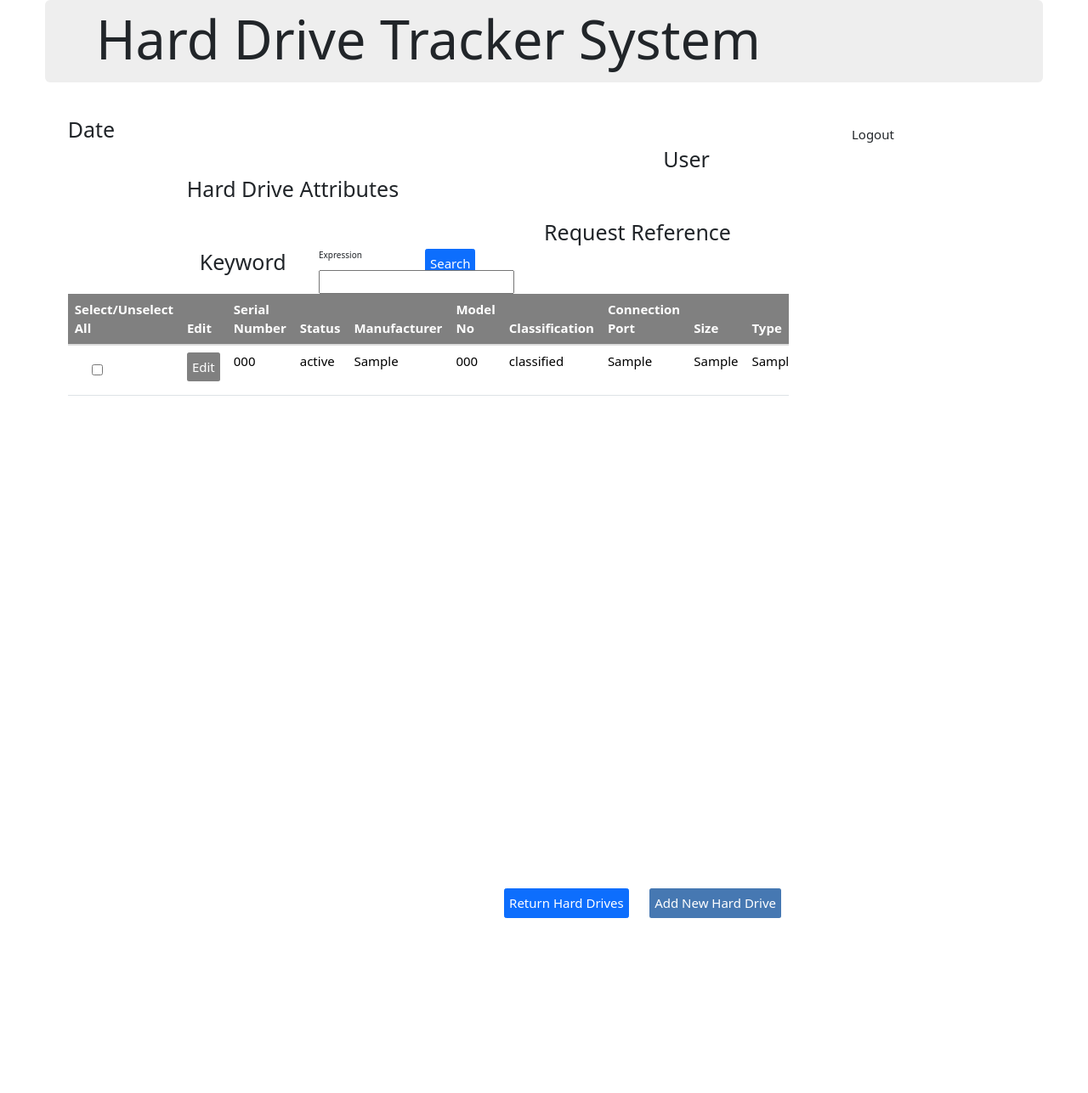
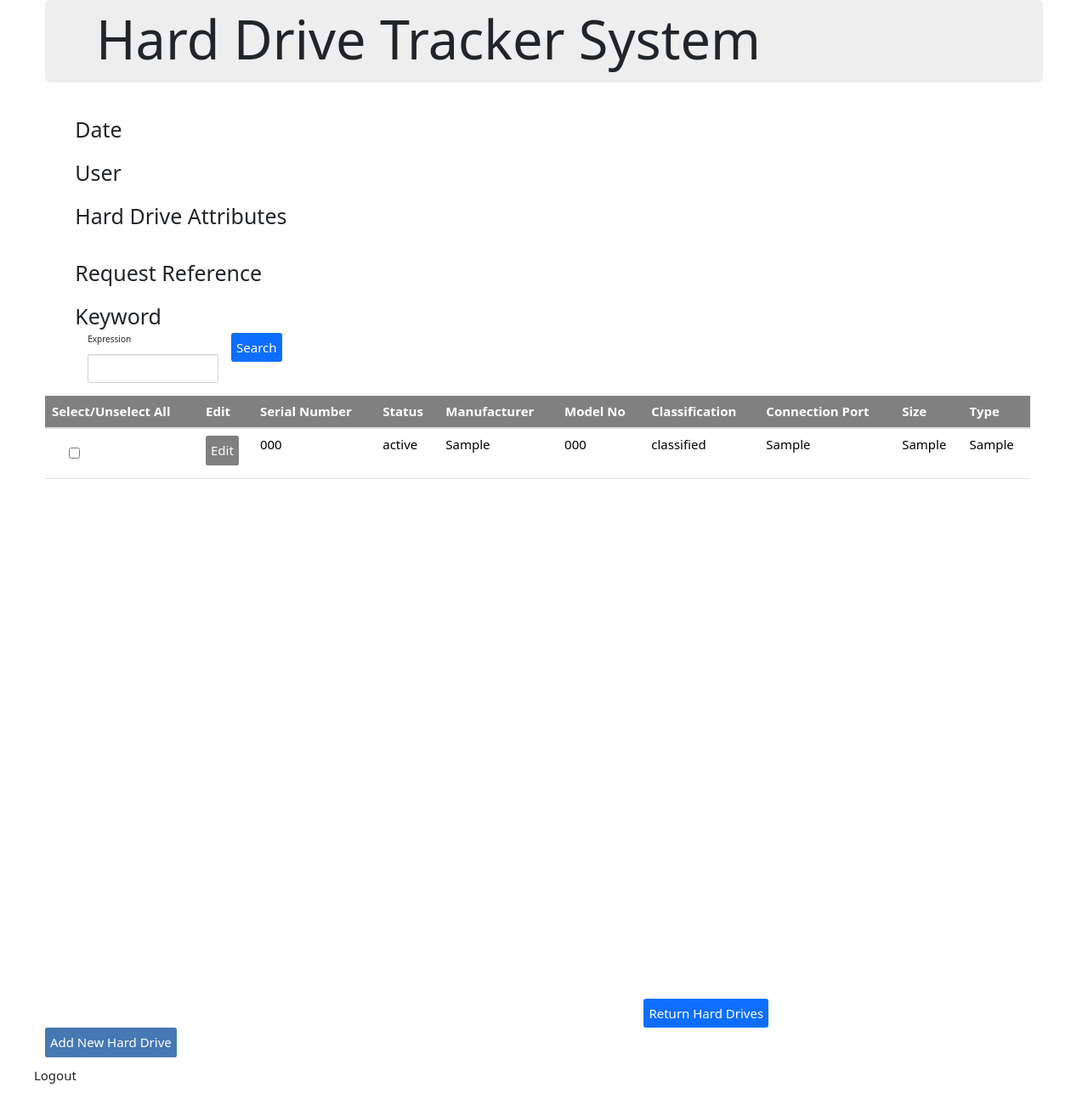
Before and after one commit to CS4311-Team-2/hard-drive-tracker-system, a Django app: template main/templates/maintainer/view_all_hard_drives.html in a window 1280 px wide. Shown: the whole page at 85% size. Before the commit the page ends 1081 px from the top, so only its background shows below. Run offline with Django 4.2, Linux system fonts and the light colour scheme; tables that the repository leaves empty hold one stand-in row (values such as "Sample post"); the template is opened without the code that fills it: values that come from a table or form of the project are taken from there, most other values are stand-ins (such as "Sample title", 1, 10 or a date in 2020); some libraries are stand-ins or nearby versions.

Commit message:
Made search content Area Clean
Needs better design, GUI Request Reference NO link to the model, and functionality for Keyword

```diff
--- a/main/templates/maintainer/mystyle.css
+++ /dev/null
@@ -1,54 +0,0 @@
-
-
- <div>
-    <!--Hard Drive Attributes Component-->
-    <h1>Hard Drive Attributes</h1>
- </div>
- <div class="form-group col-md-2">
-    {{hard_drive_filter.form.serial_number | bootstrap}}
- </div>
- <div class="form-group col-md-2">
-    {{hard_drive_filter.form.status | bootstrap}}
- </div>
- <div class="form-group col-md-2">
-    {{hard_drive_filter.form.image_version_id | bootstrap}}
- </div>
- <div class="form-group col-md-2">
-    {{hard_drive_filter.form.boot_test_status | bootstrap}}
- </div>
- <div class="form-group col-md-2">
-    {{hard_drive_filter.form.manufacturer | bootstrap}}
- </div>
- <div class="form-group col-md-2">
-    {{hard_drive_filter.form.model_number | bootstrap}}
- </div>
- <div class="form-group col-md-2">
-    {{hard_drive_filter.form.classification | bootstrap}}
- </div>
- <div class="form-group col-md-2">
-    {{hard_drive_filter.form.connection_port | bootstrap}}
- </div>
- <div class="form-group col-md-2">
-    {{hard_drive_filter.form.hard_drive_size | bootstrap}}
- </div>
- <div class="form-group col-md-2">
-    {{hard_drive_filter.form.hard_drive_type | bootstrap}}
- </div>
- <div>
-    <!--Hard Drive Attributes Component-->
-    <!--Needs To add Requenst Reference No.-->
-    <h1>Request Reference</h1>
- </div>
- <div class="form-group col-md-2">
-    {{hard_drive_filter.form.hard_drive_type | bootstrap}}
- </div>
- <div class="form-group col-md-2">
-    <!--Hard Drive Attributes Component-->
-    <h1>Keyword</h1>
- </div>
- <div>
-    <p>Expression</p>
-    <input type="text" name="expression">
- </div>
- <!--<p style="padding: 200px; border: 2px solid #A6ACAF;"></p>-->
- <div><button class="btn btn-primary" type="submit">Search</button></div>
--- a/main/templates/maintainer/view_all_hard_drives.html
+++ b/main/templates/maintainer/view_all_hard_drives.html
@@ -10,15 +10,11 @@
          <div class="row">
             <form method= "get">
                <div class="form-row">
-                  <div>
-                     <div>
-                        <!--Date Component-->
                   <h1>Date</h1>
-                     </div>
                   <div class="form-group col-md-2">
                      {{hard_drive_filter.form.create_date | bootstrap}}
                    </div>
-                     <div class="form-group col-md-2">
+                  <div class="form-group col-md-2" >
                      {{hard_drive_filter.form.issue_date | bootstrap}}
                   </div>
                   <div class="form-group col-md-2">
@@ -30,17 +26,23 @@
                   <div class="form-group col-md-2">
                      {{hard_drive_filter.form.boot_test_expiration | bootstrap}}
                   </div>
-                     <div>
-                        <!--User Component-->
+               </div>
+            </div>
+         </div>
+         <div class="row">
+            <form method="get">
+               <div class="form-row">
                   <h1>User</h1>
-                     </div>
                   <div class="form-group col-md-2">
                      {{hard_drive_filter.form.modifier | bootstrap}}
                   </div>
-                     <div>
-                        <!--Hard Drive Attributes Component-->
+               </div>
+            </div>
+         </div>
+         <div class="row">
+            <form method="get">
+               <div class="form-row">
                   <h1>Hard Drive Attributes</h1>
-                     </div>
                   <div class="form-group col-md-2">
                      {{hard_drive_filter.form.serial_number | bootstrap}}
                   </div>
@@ -71,27 +73,22 @@
                   <div class="form-group col-md-2">
                      {{hard_drive_filter.form.hard_drive_type | bootstrap}}
                   </div>
-                     <div>
-                        <!--Hard Drive Attributes Component-->
-                        <!--Needs To add Requenst Reference No.-->
+               </div>
                <h1>Request Reference</h1>
-                     </div>
+               <div class="form-row">
                   <div class="form-group col-md-2">
                      {{hard_drive_filter.form.hard_drive_type | bootstrap}}
                   </div>
-                     <div class="col-md-2">
-                        <!--Hard Drive Attributes Component-->
+               </div>
+               <div>
                   <h1>Keyword</h1>
+                  <div class="form-group col-md-2">
+                     <p>Expression</p>
+                     <input type="text" class="form-control">
                   </div>
-                     <div class="col-md-2">
-                        <p>Expression</p>
-                        <input type="text" name="expression">
-                     </div>
-                     <!--<p style="padding: 200px; border: 2px solid #A6ACAF;"></p>-->
-                     <div><button class="btn btn-primary" type="submit">Search</button></div>
+                  <button class="btn btn-primary" type="submit">Search</button>
                </div>
             </div>
-           </form>
          </div>
          <div class="row">
             <div class="tableFixHead">
```
Also changed, not shown: main/templates/maintainer/styles.css (added, +8 -0 lines). Lines whose indentation alone changed are shown as unchanged.
